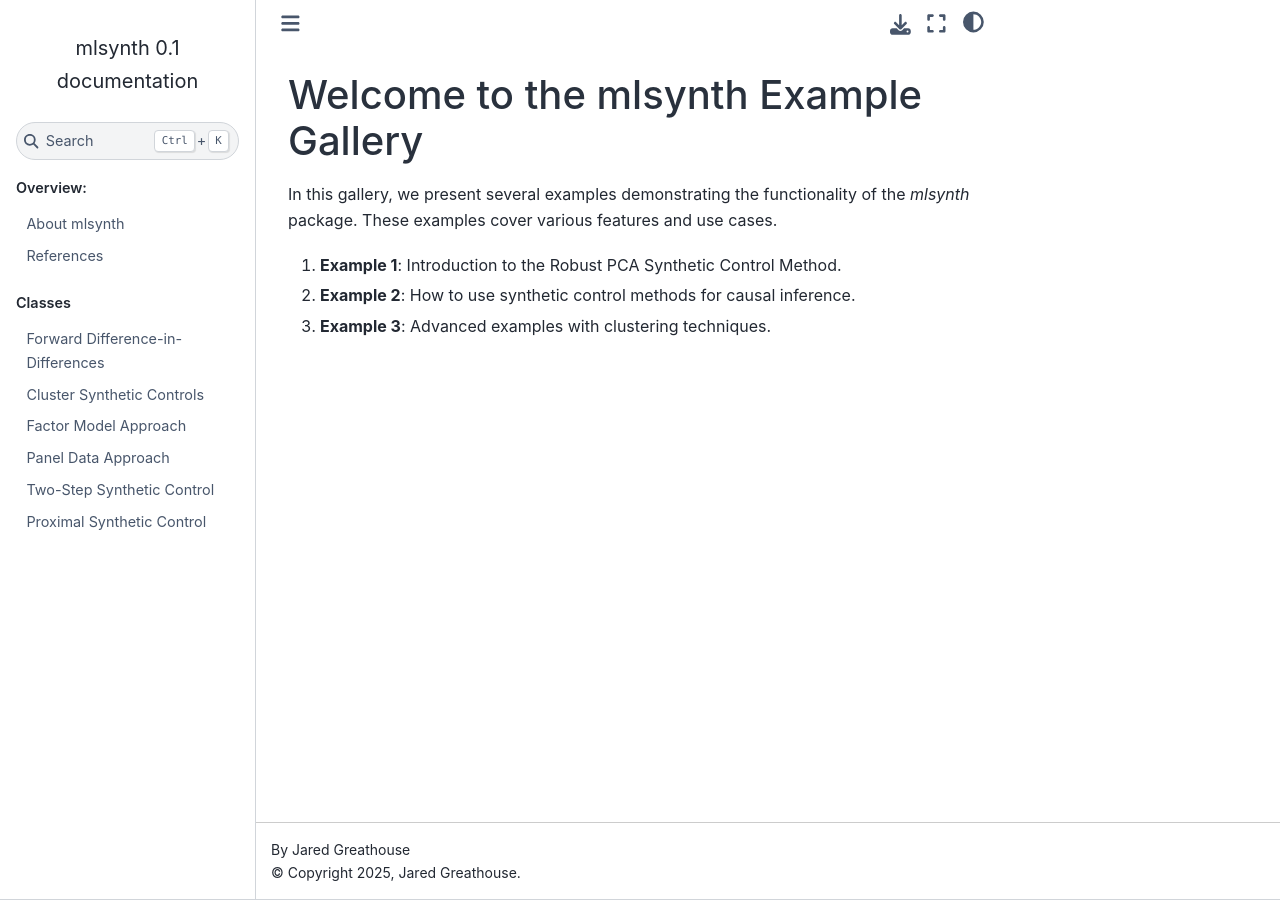
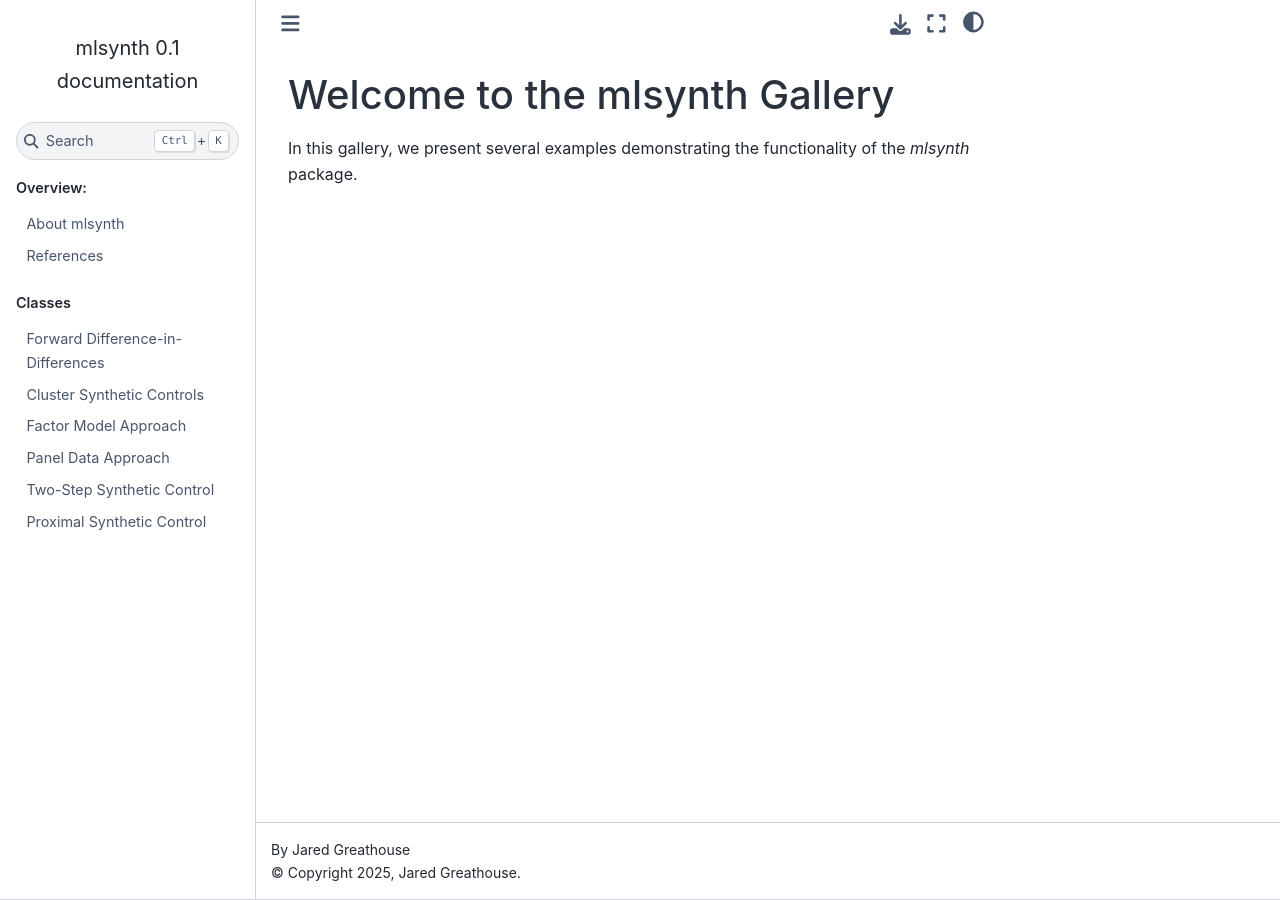
Before and after one commit to jgreathouse9/mlsynth, a Sphinx documentation site: the page built from docs/auto_examples/GALLERY_HEADER.rst, in a window 1280 px wide. Built offline with Sphinx 7.4.7 and the Sphinx Book theme 1.1.4, drawn with Linux system fonts in a browser that asks for light colours; pages that are not in the unit, such as notebooks, are missing from menus.

Commit message:
Update GALLERY_HEADER.rst

```diff
--- a/docs/auto_examples/GALLERY_HEADER.rst
+++ b/docs/auto_examples/GALLERY_HEADER.rst
@@ -1,8 +1,4 @@
-Welcome to the mlsynth Example Gallery
+Welcome to the mlsynth Gallery
 =====================================
 
-In this gallery, we present several examples demonstrating the functionality of the `mlsynth` package. These examples cover various features and use cases.
-
-1. **Example 1**: Introduction to the Robust PCA Synthetic Control Method.
-2. **Example 2**: How to use synthetic control methods for causal inference.
-3. **Example 3**: Advanced examples with clustering techniques.
+In this gallery, we present several examples demonstrating the functionality of the `mlsynth` package.
```
